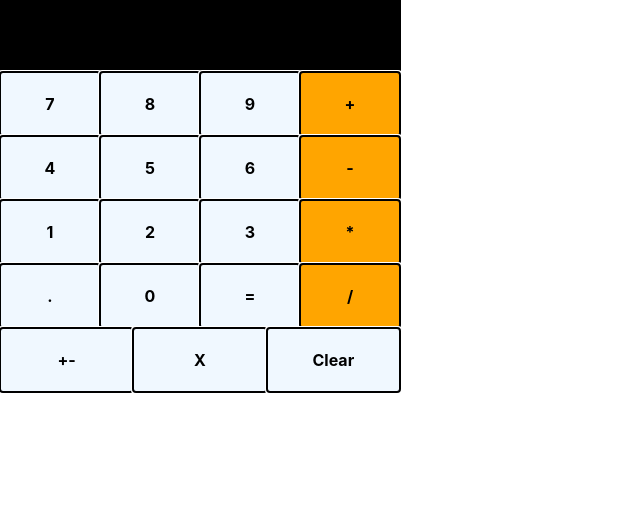
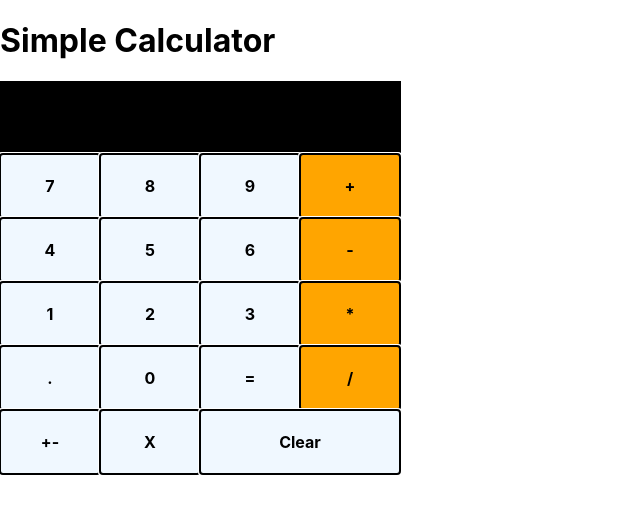
Before and after one commit to NishaLab/calculator, a React (Create React App) app: page / in a window 1280 px wide. Shown: the top 514 px of the page, without its empty margins (0-640 px from the left). Built offline with nearby package versions, Linux system fonts and the light colour scheme.

Commit message:
update UI

```diff
--- a/public/index.html
+++ b/public/index.html
@@ -28,16 +28,7 @@
   </head>
   <body>
     <noscript>You need to enable JavaScript to run this app.</noscript>
+    <h1>Simple Calculator</h1>
     <div id="root"></div>
-    <!--
-      This HTML file is a template.
-      If you open it directly in the browser, you will see an empty page.
-
-      You can add webfonts, meta tags, or analytics to this file.
-      The build step will place the bundled scripts into the <body> tag.
-
-      To begin the development, run `npm start` or `yarn start`.
-      To create a production bundle, use `npm run build` or `yarn build`.
-    -->
   </body>
 </html>
--- a/src/App.js
+++ b/src/App.js
@@ -129,8 +129,8 @@ class App extends Component {
             <Button handleClick={this.divide}>/</Button>
           </div>
           <div className="row">
-            <Button handleClick={this.positiveNegative}>+-</Button>
-            <Button handleClick={this.delete}>X</Button>
+            <Button handleClick={this.positiveNegative} data = "negative">+-</Button>
+            <Button handleClick={this.delete} data = "delete">X</Button>
             <Clear handleClick={this.clearInput}>Clear</Clear>
           </div>
         </div>
--- a/src/components/Button.css
+++ b/src/components/Button.css
@@ -15,3 +15,13 @@
 .operator{
     background-color: orange;
 }
+
+.negative{
+  width: 100px;
+  flex: unset;
+}
+
+.delete{
+  width: 100px;
+  flex: unset;
+}
--- a/src/components/Button.js
+++ b/src/components/Button.js
@@ -6,10 +6,15 @@ class Button extends Component {
     return val === "+" || val === "-" || val ==="*" || val ==="/";
   };
   render() {
+    let data = this.props.data;
+    if(data === undefined){
+      data = "";
+    }
+
     return (
       <div
         className={`button ${
-          this.isOperator(this.props.children) ? "operator" : ""
+          this.isOperator(this.props.children) ? "operator" : data
         }`}
         onClick={() => this.props.handleClick(this.props.children)}
       >
```
